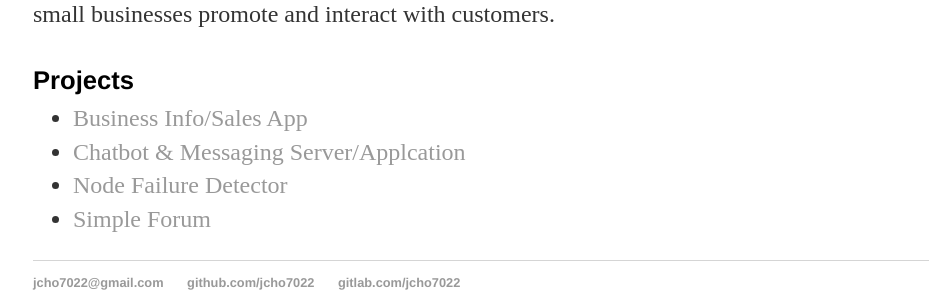
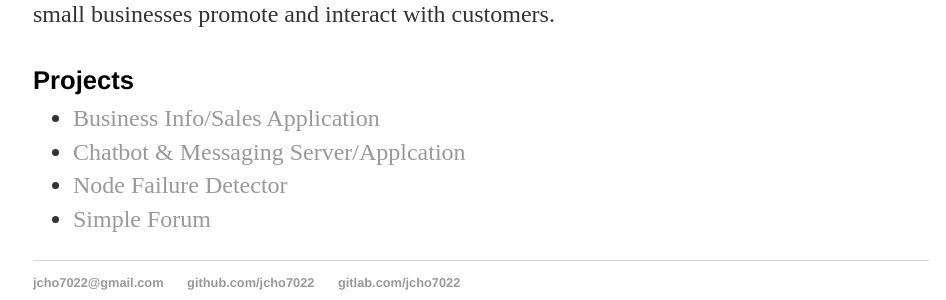
Before and after one commit to jcho7022/jcho7022.github.io, a Jekyll site: the page built from index.html, in a window 1280 px wide. Shown: the part 306-606 px from the top of the page, without its empty margins (159-1105 px from the left). Built offline with Jekyll 4.4.1, drawn with Linux system fonts in a browser that asks for light colours.

Commit message:
Update index.html

```diff
--- a/index.html
+++ b/index.html
@@ -13,7 +13,7 @@ title: About James Cho
 
 	<h4><b>Projects</b></h4>
 	<ul class="project_dir">
-		<li> <a href="/projects/float" title="Business Info/Sales App">Business Info/Sales App</a></li>
+		<li> <a href="/projects/float" title="Business Info/Sales Application">Business Info/Sales Application</a></li>
  		<li> <a href="/projects/chatbot" title="Chatbot & Client App">Chatbot & Messaging Server/Applcation</a></li>
   		<li> <a href="/projects/fd" title="Failure Detector">Node Failure Detector</a></li>
   		<li> <a href="/projects/forum" title="Simple Forum">Simple Forum</a></li>
```
